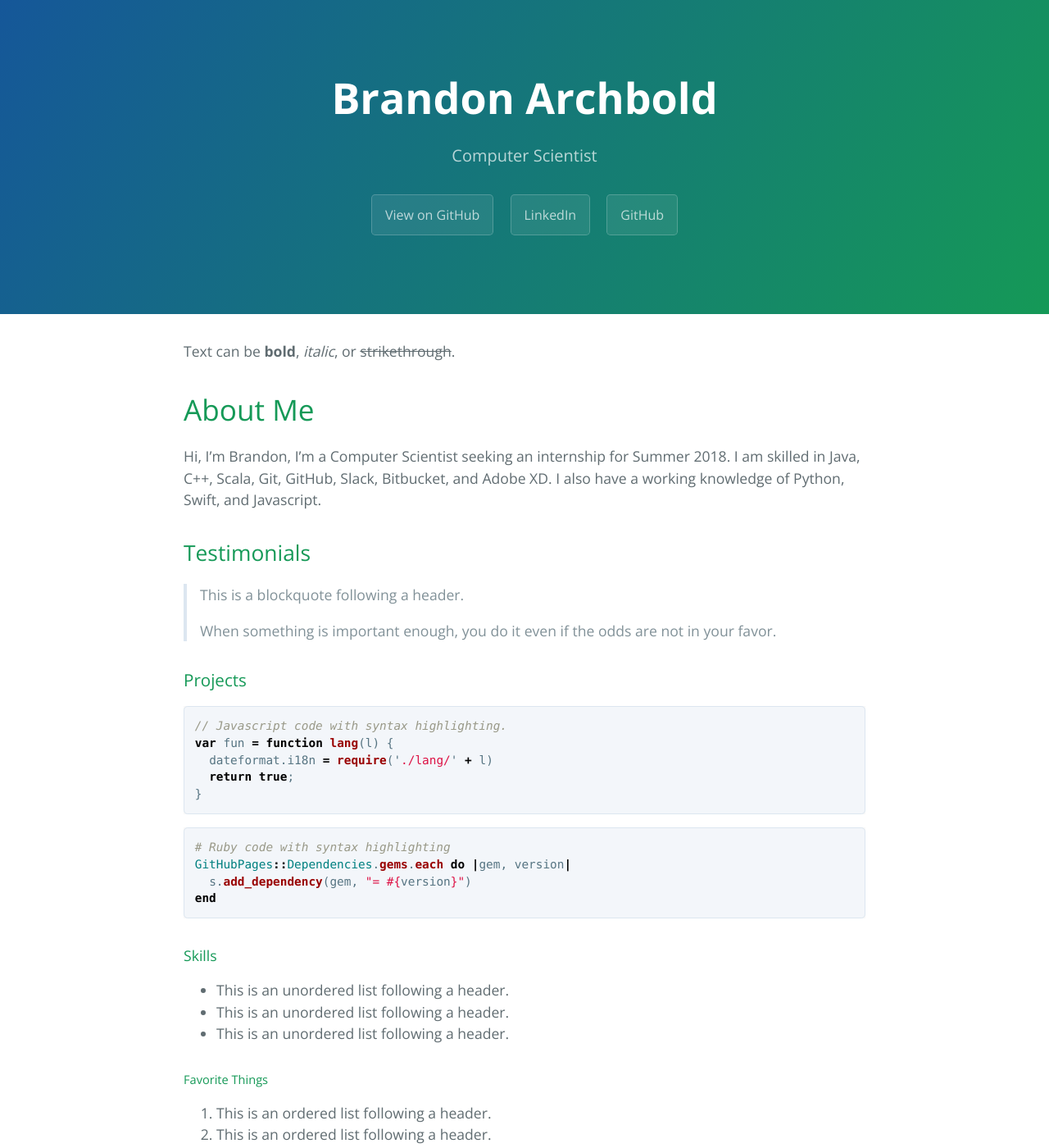
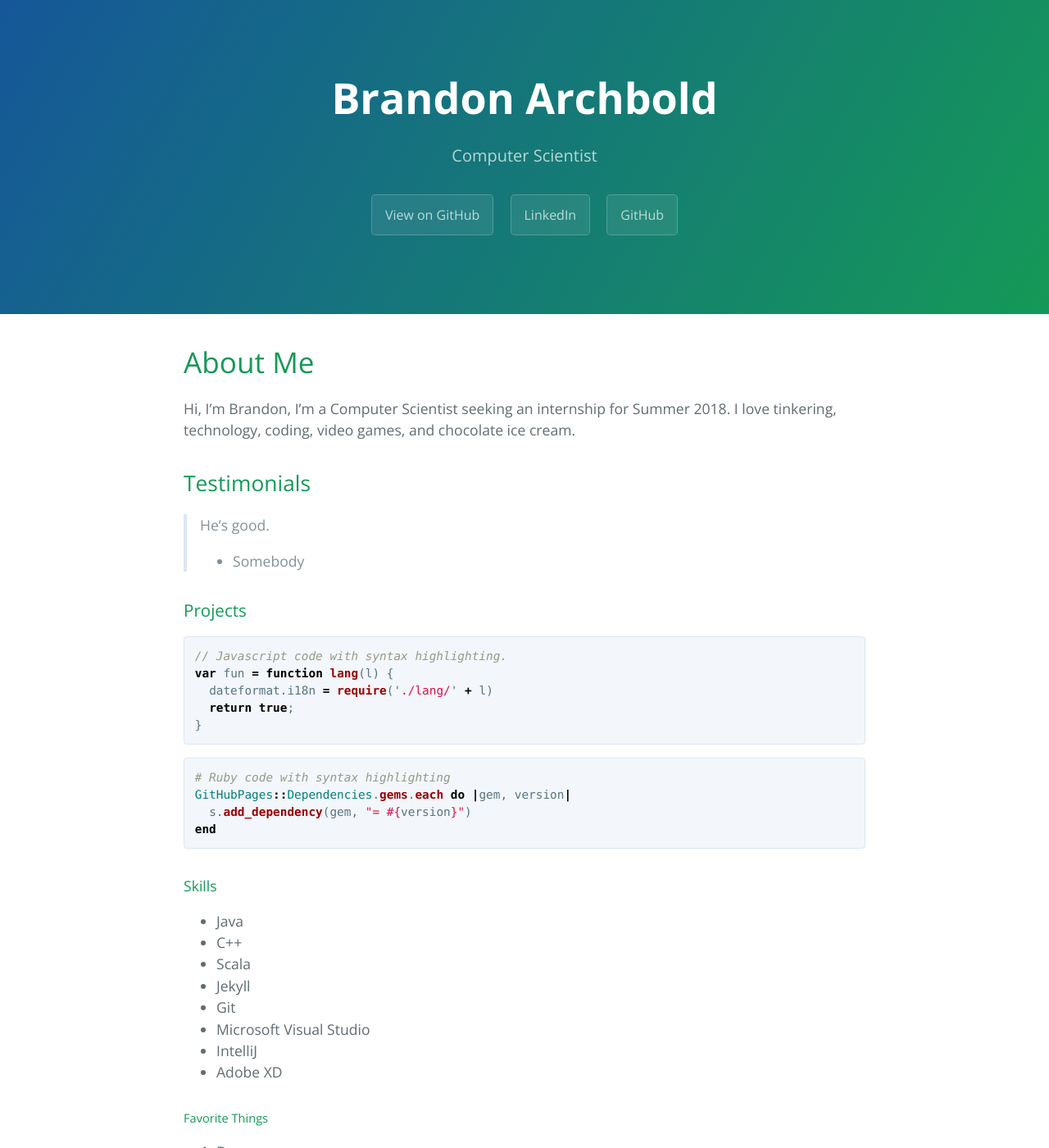
Before and after one commit to brandon-a/personal-website, a Jekyll site: the page built from index.md, in a window 1280 px wide and 1400 px high. Shown: the whole window at 82% size. Built offline with Jekyll 4.4.1, drawn with Linux system fonts in a browser that asks for light colours; our own code applies the rules of GitHub Pages for plain Markdown files; some of the changed text lies outside the part shown.

Commit message:
updated main page

```diff
--- a/index.md
+++ b/index.md
@@ -2,17 +2,14 @@
 layout: default
 ---
 
-Text can be **bold**, _italic_, or ~~strikethrough~~.
-
 # About Me
 
-Hi, I'm Brandon, I'm a Computer Scientist seeking an internship for Summer 2018. I am skilled in Java, C++, Scala, Git, GitHub, Slack, Bitbucket, and Adobe XD. I also have a working knowledge of Python, Swift, and Javascript.
+Hi, I'm Brandon, I'm a Computer Scientist seeking an internship for Summer 2018. I love tinkering, technology, coding, video games, and chocolate ice cream.
 
 ## Testimonials
 
-> This is a blockquote following a header.
->
-> When something is important enough, you do it even if the odds are not in your favor.
+> He's good.
+> - Somebody
 
 ### Projects
 
@@ -33,15 +30,20 @@ end
 
 #### Skills
 
-*   This is an unordered list following a header.
-*   This is an unordered list following a header.
-*   This is an unordered list following a header.
+*   Java
+*   C++
+*   Scala
+*   Jekyll
+*   Git
+*   Microsoft Visual Studio
+*   IntelliJ
+*   Adobe XD
 
 ##### Favorite Things
 
-1.  This is an ordered list following a header.
-2.  This is an ordered list following a header.
-3.  This is an ordered list following a header.
+1.  Dogs
+2.  Coding
+3.  Hot Chocolate
 
 ###### Favorite Foods
 
```
